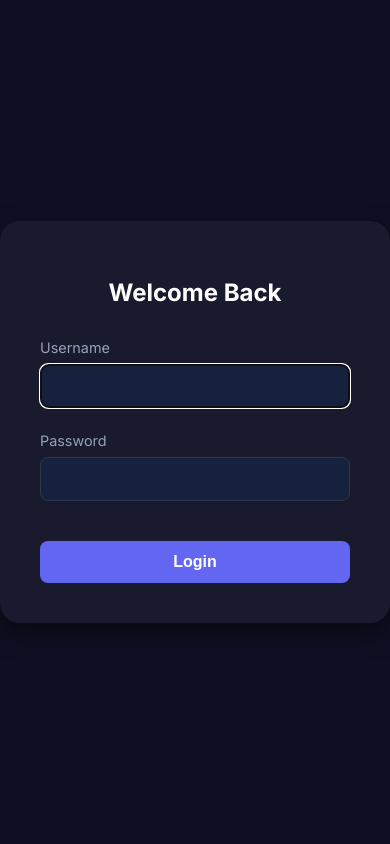
After one commit to Adnanshaikh40605/ai-chatbot-for-, a Django app: page /login/ in a window 390 px wide. The commit adds this page. Run offline with Django 4.2, Linux system fonts and the light colour scheme; parts of the project's set-up code (start-up, migrations or seed data) failed here and were passed over.

Commit message:
Transition to Django, add login page, fix mobile UI and API URLs

```diff
--- a/config/urls.py
+++ b/config/urls.py
@@ -16,10 +16,19 @@ Including another URLconf
 """
 from django.contrib import admin
 from django.urls import path, include
-from django.views.generic import TemplateView
+from django.contrib.auth import views as auth_views
+from django.contrib.auth.decorators import login_required
+from django.shortcuts import render
+import os
+
+@login_required
+def home(request):
+    return render(request, 'index.html')
 
 urlpatterns = [
     path('admin/', admin.site.urls),
+    path('', home, name='home'),
+    path('login/', auth_views.LoginView.as_view(template_name='login.html'), name='login'),
+    path('logout/', auth_views.LogoutView.as_view(), name='logout'),
     path('api/', include('chat.urls')),
-    path('', TemplateView.as_view(template_name='index.html'), name='home'),
 ]
--- a/static/script.js
+++ b/static/script.js
@@ -1,5 +1,5 @@
 // API Configuration
-const API_BASE_URL = 'http://localhost:8000';
+const API_BASE_URL = window.location.origin;
 
 // State Management
 let currentUserId = null;
--- /dev/null
+++ b/templates/login.html
@@ -0,0 +1,82 @@
+<!DOCTYPE html>
+<html lang="en">
+<head>
+    <meta charset="UTF-8">
+    <meta name="viewport" content="width=device-width, initial-scale=1.0">
+    <title>Login - AI Chat Companion</title>
+    <link href="https://fonts.googleapis.com/css2?family=Inter:wght@400;500;600;700&display=swap" rel="stylesheet">
+    <style>
+        :root {
+            --primary: #6366f1;
+            --background: #0f0f23;
+            --surface: #1a1a2e;
+            --text: #ffffff;
+            --text-secondary: #94a3b8;
+        }
+        body {
+            font-family: 'Inter', sans-serif;
+            background: var(--background);
+            color: var(--text);
+            display: flex;
+            align-items: center;
+            justify-content: center;
+            min-height: 100vh;
+            margin: 0;
+        }
+        .login-card {
+            background: var(--surface);
+            padding: 2.5rem;
+            border-radius: 20px;
+            width: 100%;
+            max-width: 400px;
+            box-shadow: 0 10px 25px rgba(0,0,0,0.5);
+        }
+        h1 { text-align: center; margin-bottom: 2rem; font-size: 1.5rem; }
+        .form-group { margin-bottom: 1.5rem; }
+        label { display: block; margin-bottom: 0.5rem; font-size: 0.9rem; color: var(--text-secondary); }
+        input {
+            width: 100%;
+            padding: 0.75rem 1rem;
+            background: #16213e;
+            border: 1px solid #2d3748;
+            border-radius: 8px;
+            color: white;
+            font-size: 1rem;
+            box-sizing: border-box;
+        }
+        button {
+            width: 100%;
+            padding: 0.75rem;
+            background: var(--primary);
+            color: white;
+            border: none;
+            border-radius: 8px;
+            font-size: 1rem;
+            font-weight: 600;
+            cursor: pointer;
+            margin-top: 1rem;
+        }
+        .error { color: #ef4444; font-size: 0.85rem; margin-bottom: 1rem; text-align: center; }
+    </style>
+</head>
+<body>
+    <div class="login-card">
+        <h1>Welcome Back</h1>
+        {% if form.errors %}
+            <div class="error">Invalid username or password.</div>
+        {% endif %}
+        <form method="post">
+            {% csrf_token %}
+            <div class="form-group">
+                <label for="id_username">Username</label>
+                <input type="text" name="username" id="id_username" required autofocus>
+            </div>
+            <div class="form-group">
+                <label for="id_password">Password</label>
+                <input type="password" name="password" id="id_password" required>
+            </div>
+            <button type="submit">Login</button>
+        </form>
+    </div>
+</body>
+</html>
```
Also changed, not shown: chat/gemini_service.py (+10 -6 lines), config/settings.py (+14 -5 lines), requirements.txt (+6 -4 lines), static/style.css (+52 -3 lines), README.md, 1 other file.
